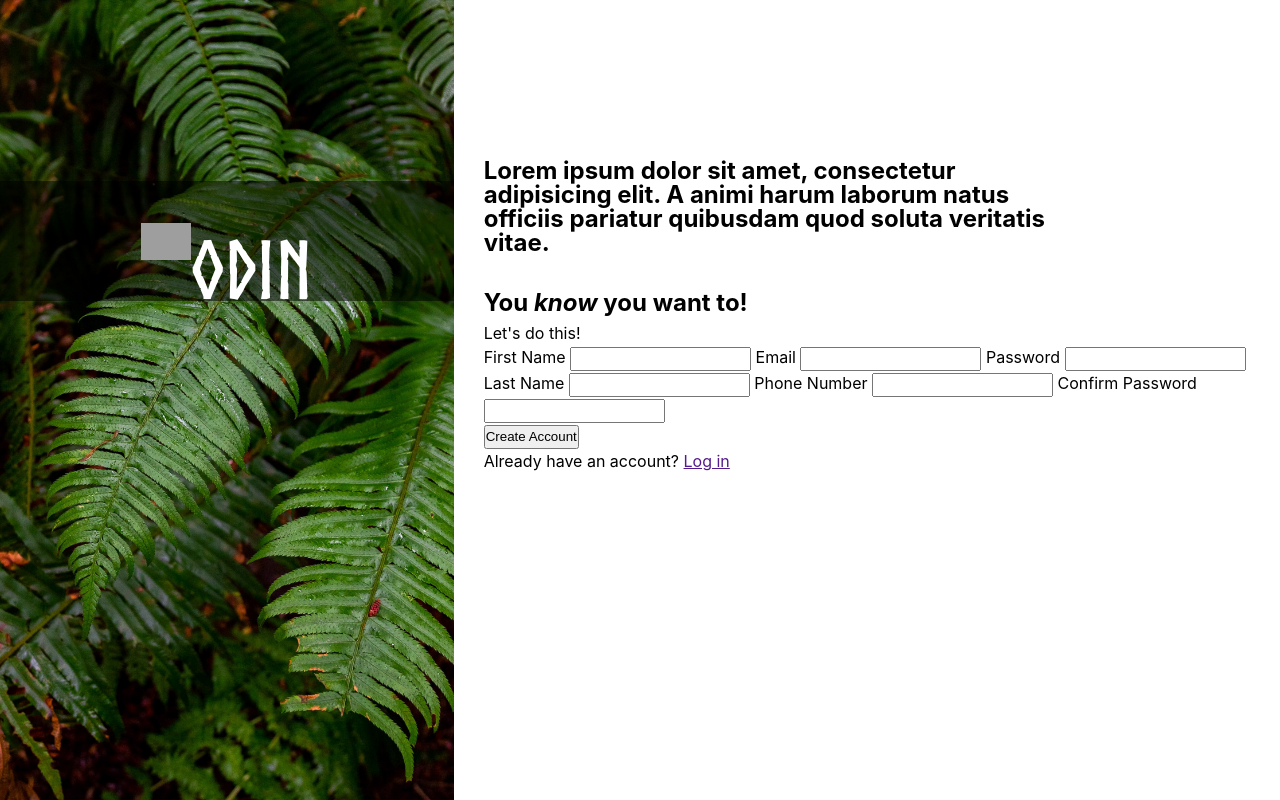
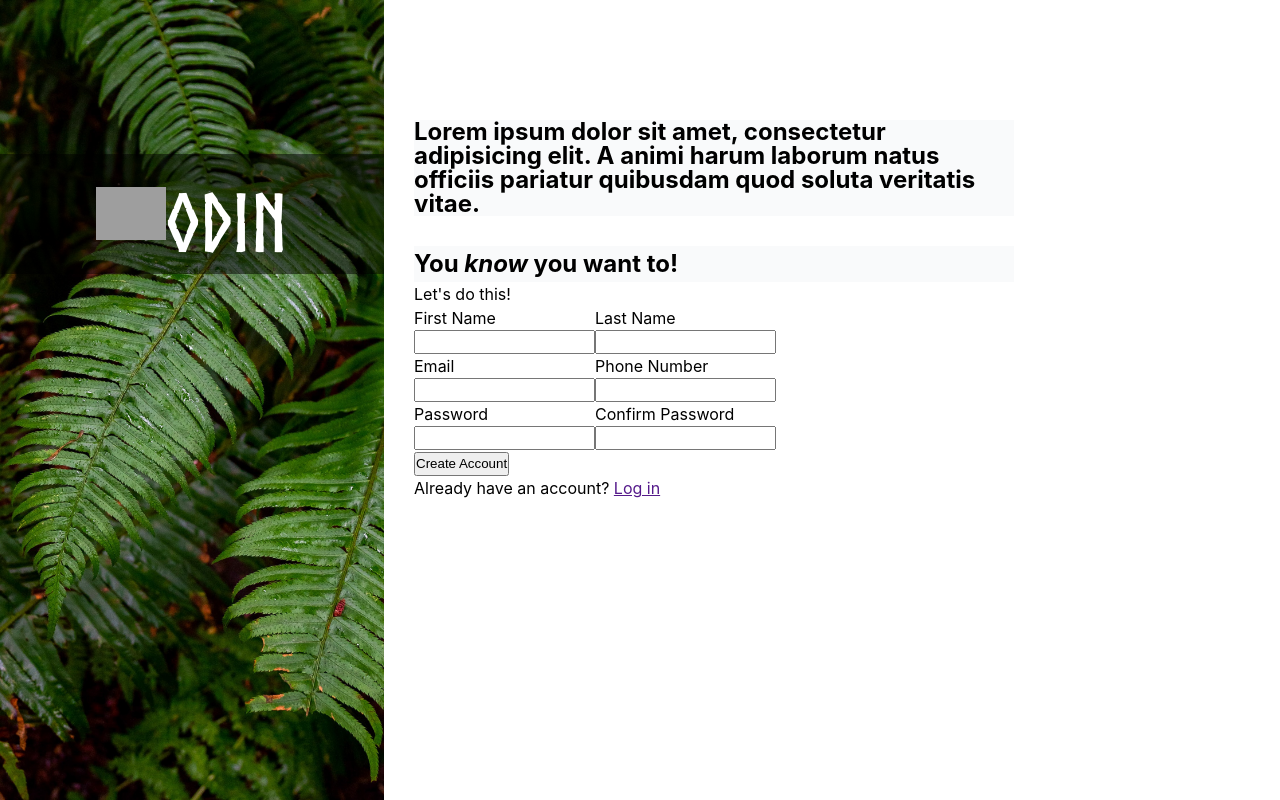
Before and after one commit to mjsilva/odin-signup-form, a plain HTML site: page index.html in a window 1280 px wide. Drawn offline with Linux system fonts and the light colour scheme; grey boxes are pictures that could not be loaded.

Commit message:
Reformat with prettier

```diff
--- a/main.css
+++ b/main.css
@@ -11,7 +11,8 @@
 }
 
 body {
-    font-family: -apple-system, BlinkMacSystemFont, "Segoe UI", Roboto, Helvetica, Arial, sans-serif, "Apple Color Emoji", "Segoe UI Emoji", "Segoe UI Symbol";
+  font-family: -apple-system, BlinkMacSystemFont, "Segoe UI", Roboto, Helvetica,
+    Arial, sans-serif, "Apple Color Emoji", "Segoe UI Emoji", "Segoe UI Symbol";
 }
 
 .main-section {
@@ -20,7 +21,7 @@ body {
 
 .hero {
   height: 100vh;
-    width: 40%;
+  width: 30%;
   background-image: url("./img/halie-west-25xggax4bSA-unsplash.jpg");
   background-position: center;
   background-repeat: no-repeat;
@@ -37,7 +38,7 @@ body {
 }
 
 .logo-container img {
-    width: 50px;
+  width: 70px;
   height: auto;
 }
 
@@ -47,6 +48,7 @@ body {
   text-align: center;
   font-family: "Norse Bold", sans-serif;
   height: 4rem;
+  line-height: initial;
 }
 
 .main-section-group.form {
@@ -58,9 +60,19 @@ body {
   font-weight: bold;
   max-width: 600px;
   line-height: 1.5rem;
+  background-color: #f9fafb;
 }
 
 .main-section-group.form .title:first-child {
   margin-top: 20%;
   margin-bottom: 30px;
 }
+
+.form-input-elements {
+  display: flex;
+}
+
+.form-group {
+  display: flex;
+  flex-direction: column;
+}
```
Lines whose indentation alone changed are shown as unchanged.
